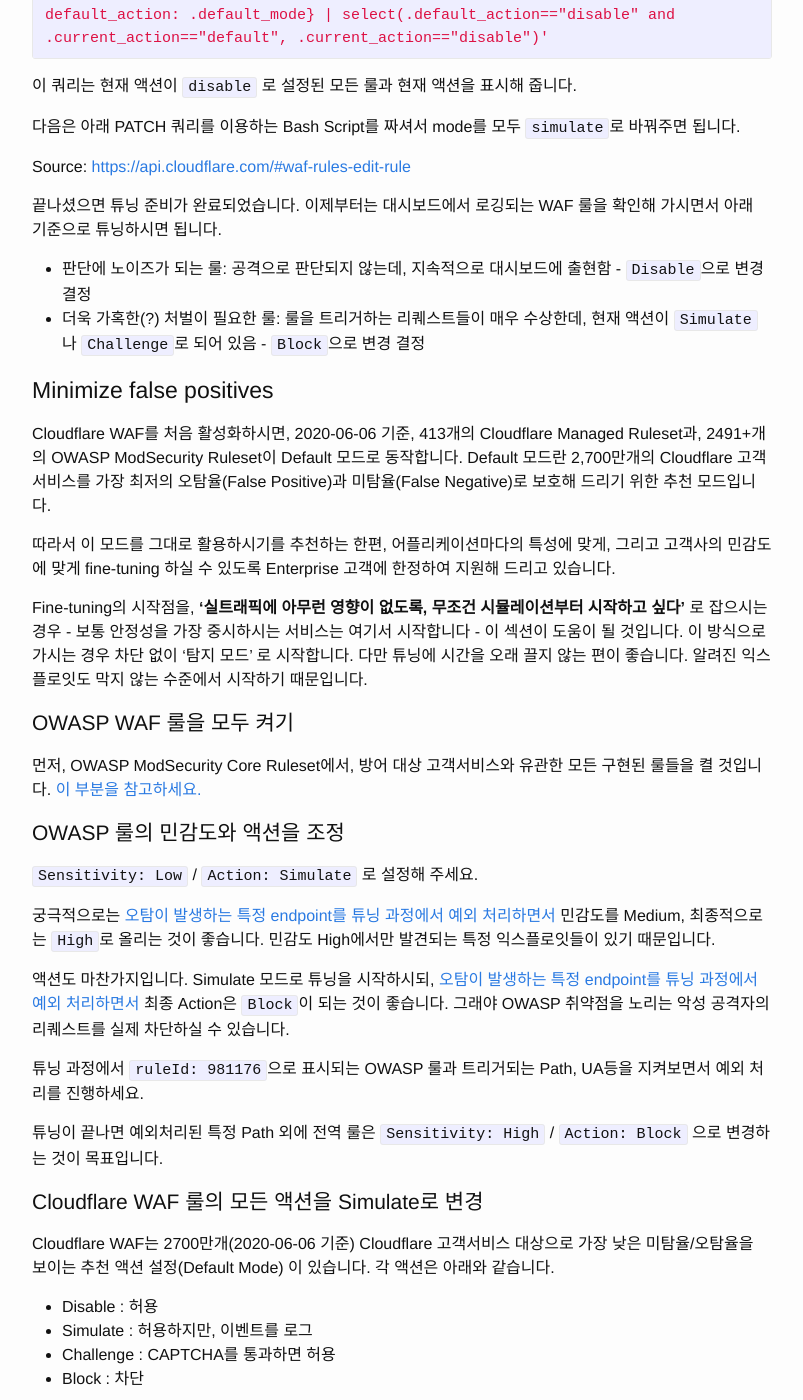
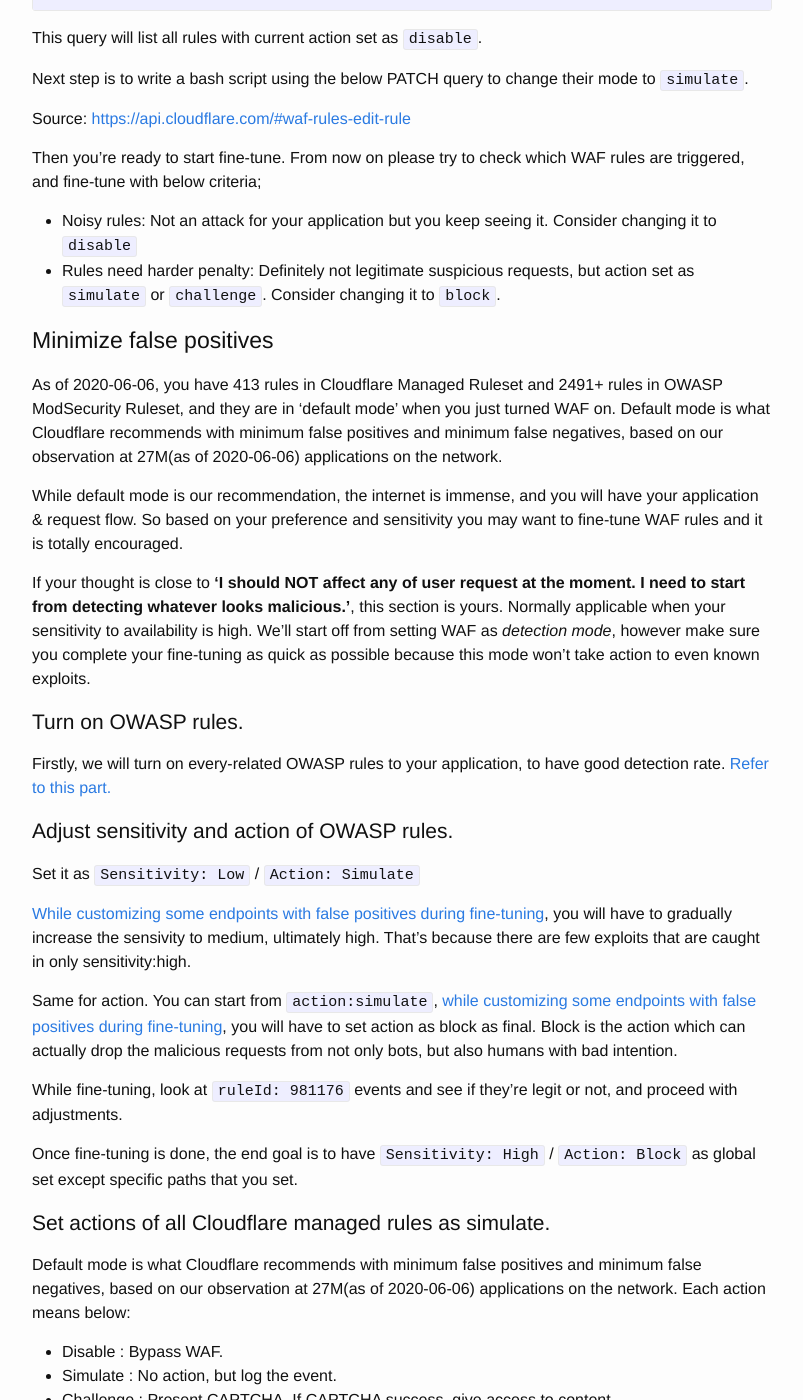
Before and after one commit to jcompliance/jcompliance.github.io, a Jekyll site: the page built from _posts/2020-05-28-frequently-asked-api-calls-en.md, in a window 1280 px wide and 1400 px high, scrolled down 12416 px. Shown: the whole window, without its empty margins (238-1041 px from the left). Built offline with Jekyll 4.4.1, drawn with Linux system fonts in a browser that asks for light colours; some of the changed text lies outside the part shown.

Commit message:
KO-EN translate

```diff
--- a/_posts/2020-05-28-frequently-asked-api-calls-en.md
+++ b/_posts/2020-05-28-frequently-asked-api-calls-en.md
@@ -362,7 +362,7 @@ If your thought is close to **'I'd like to start from Cloudflare's recommended m
 ### Turn on OWASP rules.
 {:.no_toc}
 
-[Have a read about how OWASP ruleset works in Cloudflare WAF here)(https://support.cloudflare.com/hc/en-us/articles/200172016-Understanding-the-Cloudflare-Web-Application-Firewall-WAF-#sJbboLurEVhipzWYJQnyz). In this section we will turn on every-related OWASP rules to your application, to have good detection rate.
+[Have a read about how OWASP ruleset works in Cloudflare WAF here](https://support.cloudflare.com/hc/en-us/articles/200172016-Understanding-the-Cloudflare-Web-Application-Firewall-WAF-#sJbboLurEVhipzWYJQnyz). In this section we will turn on every-related OWASP rules to your application, to have good detection rate.
 
 Firstly, use below query to retrieve package ID of `OWASP ModSecurity Core Rule Set`.
 
@@ -410,14 +410,14 @@ While fine-tuning, look at `ruleId: 981176` events and see if they're legit or n
 
 Once fine-tuning is done, the end goal is to have `Sensitivity: High` / `Action: Block` as global set except specific paths that you set.
 
-### Cloudflare WAF 룰의 액션을 최소 Simulate 모드로 올리기
+### Set actions of Cloudflare managed rules as minimum simulate.
 {:.no_toc}
 
-2700만개(2020-06-06 기준) Cloudflare 고객서비스 중, 몇 곳에서 오탐 가능성이 제기되어 Default 동작이 `Disabled`로 되어 있는 룰들이 있습니다. `ruleId 100001: Anomaly:Header:User-Agent - Missing` 이 좋은 예시인데요, user-Agent 필드가 없는 리퀘스트는 보통 정상으로 판단하지 않습니다. 그러나 허술하게 짜여진 커스텀 봇을 다 잡아내기 때문에 이런 봇을 의도적으로 돌리는 몇몇 사이트에서는 오탐으로 판단하실 수도 있습니다. Cloudflare는 2700만개(2020-06-06 기준) 고객서비스를 기준으로 잡으므로 노이즈를 줄이기 위해 이러한 룰들은 로깅 없이 꺼져 있습니다. 고객사 입장에서는 이렇게 꺼져 있는 룰들을 로깅 모드 `Simulate`로 동작으로 바꾸시면, 방어 대상 사이트에 들어오는 리퀘스트의 현재 상태를 알아본 뒤, 이후에 액션 레벨을 높이실지 혹은 낮추실지를 결정하실 수 있습니다.
+There're WAF rules with action:`Disabled` because they're deprecated, or few of Cloudflare customers' application out of 27M(as of 2020-06-06) reported false positives. This `ruleId 100001: Anomaly:Header:User-Agent - Missing` is a good example: if a request doesn't have user-Agent it is normally safe to say it's anomaly, but if you run this rule it will catch lots of not-thoroughly-made custom bot requests so if you do have purposeful bots like this you may feel it's false positive. Cloudflare disables this kind of rules not to have too much noise to 27M applications. However you may want to still see if requests to your application triggers even these rules to catch them better, by changing the action from `disable` to `simulate`.
 
-따라서 여기서는 `Disable`된 룰들을 모두 찾아내고 `Simulate`로 바꾸는 법을 알아볼 것입니다.
+We will try to catch all `disabled` rules and how to change them to `simulate`.
 
-먼저, 아래 API를 써서 `Cloudflare Managed Ruleset`의 패키지 ID를 얻어오십시오.
+Firstly, use the below API to get package ID of **Cloudflare Managed Ruleset**.
 
 Source: [https://api.cloudflare.com/#waf-rule-packages-properties](https://api.cloudflare.com/#waf-rule-packages-properties)
 
@@ -425,7 +425,7 @@ Source: [https://api.cloudflare.com/#waf-rule-packages-properties](https://api.c
 curl -s -H "X-Auth-Email: <YOUR_EMAIL>" -H "X-Auth-Key: <API_KEY>" -H "Content-Type: application/json" "https://api.cloudflare.com/client/v4/zones/<ZONE_ID>/firewall/waf/packages" | jq -r '.result[] | {package: .name, id: .id}'
 {% endhighlight %}
 
-아래 쿼리에서 방금 얻어온 `<PACKAGE_ID>` 부분을 붙여넣어 아래 API 콜을 돌리십시오.
+Run below query using `<PACKAGE_ID>` you just retrieved.
 
 Source: [https://api.cloudflare.com/#waf-rules-list-rules](https://api.cloudflare.com/#waf-rules-list-rules)
 
@@ -433,56 +433,56 @@ Source: [https://api.cloudflare.com/#waf-rules-list-rules](https://api.cloudflar
 curl -s -H "X-Auth-Email: <YOUR_EMAIL>" -H "X-Auth-Key: <API_KEY>" -H "Content-Type: application/json" "https://api.cloudflare.com/client/v4/zones/<ZONE_ID>/firewall/waf/packages/<PACKAGE_ID>/rules?per_page=999&page=1" | jq -cr '.result[] | {id: .id, current_action: .mode, default_action: .default_mode} | select(.default_action=="disable" and .current_action=="default", .current_action=="disable")'
 {% endhighlight %}
 
-이 쿼리는 현재 액션이 `disable` 로 설정된 모든 룰과 현재 액션을 표시해 줍니다.
+This query will list all rules with current action set as `disable`.
 
-다음은 아래 PATCH 쿼리를 이용하는 Bash Script를 짜셔서 mode를 모두 `simulate`로 바꿔주면 됩니다.
+Next step is to write a bash script using the below PATCH query to change their mode to `simulate`.
 
 Source: [https://api.cloudflare.com/#waf-rules-edit-rule](https://api.cloudflare.com/#waf-rules-edit-rule)
 
-끝나셨으면 튜닝 준비가 완료되었습니다. 이제부터는 대시보드에서 로깅되는 WAF 룰을 확인해 가시면서 아래 기준으로 튜닝하시면 됩니다.
+Then you're ready to start fine-tune. From now on please try to check which WAF rules are triggered, and fine-tune with below criteria;
 
-- 판단에 노이즈가 되는 룰: 공격으로 판단되지 않는데, 지속적으로 대시보드에 출현함 - `Disable`으로 변경 결정
-- 더욱 가혹한(?) 처벌이 필요한 룰: 룰을 트리거하는 리퀘스트들이 매우 수상한데, 현재 액션이 `Simulate`나 `Challenge`로 되어 있음 - `Block`으로 변경 결정
+- Noisy rules: Not an attack for your application but you keep seeing it. Consider changing it to `disable`
+- Rules need harder penalty: Definitely not legitimate suspicious requests, but action set as `simulate` or `challenge`. Consider changing it to `block`.
 
 ## Minimize false positives
 
-Cloudflare WAF를 처음 활성화하시면, 2020-06-06 기준, 413개의 Cloudflare Managed Ruleset과, 2491+개의 OWASP ModSecurity Ruleset이 Default 모드로 동작합니다. Default 모드란 2,700만개의 Cloudflare 고객 서비스를 가장 최저의 오탐율(False Positive)과 미탐율(False Negative)로 보호해 드리기 위한 추천 모드입니다.
+As of 2020-06-06, you have 413 rules in Cloudflare Managed Ruleset and 2491+ rules in OWASP ModSecurity Ruleset, and they are in 'default mode' when you just turned WAF on. Default mode is what Cloudflare recommends with minimum false positives and minimum false negatives, based on our observation at 27M(as of 2020-06-06) applications on the network.
 
-따라서 이 모드를 그대로 활용하시기를 추천하는 한편, 어플리케이션마다의 특성에 맞게, 그리고 고객사의 민감도에 맞게 fine-tuning 하실 수 있도록 Enterprise 고객에 한정하여 지원해 드리고 있습니다.
+While default mode is our recommendation, the internet is immense, and you will have your application & request flow. So based on your preference and sensitivity you may want to fine-tune WAF rules and it is totally encouraged.
 
-Fine-tuning의 시작점을, **'실트래픽에 아무런 영향이 없도록, 무조건 시뮬레이션부터 시작하고 싶다'** 로 잡으시는 경우 - 보통 안정성을 가장 중시하시는 서비스는 여기서 시작합니다 - 이 섹션이 도움이 될 것입니다. 이 방식으로 가시는 경우 차단 없이 '탐지 모드' 로 시작합니다. 다만 튜닝에 시간을 오래 끌지 않는 편이 좋습니다. 알려진 익스플로잇도 막지 않는 수준에서 시작하기 때문입니다.
+If your thought is close to **'I should NOT affect any of user request at the moment. I need to start from detecting whatever looks malicious.'**, this section is yours. Normally applicable when your sensitivity to availability is high. We'll start off from setting WAF as *detection mode*, however make sure you complete your fine-tuning as quick as possible because this mode won't take action to even known exploits.
 
-### OWASP WAF 룰을 모두 켜기
+### Turn on OWASP rules.
 {:.no_toc}
 
-먼저, OWASP ModSecurity Core Ruleset에서, 방어 대상 고객서비스와 유관한 모든 구현된 룰들을 켤 것입니다. [이 부분을 참고하세요.](/cloudflare/analytics/2020/05/28/frequently-asked-api-calls-ko.html#owasp-waf-%EB%A3%B0%EC%9D%84-%EB%AA%A8%EB%91%90-%EC%BC%9C%EA%B8%B0)
+Firstly, we will turn on every-related OWASP rules to your application, to have good detection rate. [Refer to this part.](/cloudflare/analytics/2020/05/28/frequently-asked-api-calls-en.html#turn-on-owasp-rules)
 
-### OWASP 룰의 민감도와 액션을 조정
+### Adjust sensitivity and action of OWASP rules.
 {:.no_toc}
 
-`Sensitivity: Low` / `Action: Simulate` 로 설정해 주세요.
+Set it as `Sensitivity: Low` / `Action: Simulate`
 
-궁극적으로는 [오탐이 발생하는 특정 endpoint를 튜닝 과정에서 예외 처리하면서](/cloudflare/analytics/2020/05/28/frequently-asked-api-calls-ko.html#waf-룰-세부-조정-ent-only) 민감도를 Medium, 최종적으로는 `High`로 올리는 것이 좋습니다. 민감도 High에서만 발견되는 특정 익스플로잇들이 있기 때문입니다.
+[While customizing some endpoints with false positives during fine-tuning](/cloudflare/analytics/2020/05/28/frequently-asked-api-calls-en.html#waf-override-ent-only), you will have to gradually increase the sensivity to medium, ultimately high. That’s because there are few exploits that are caught in only sensitivity:high.
 
-액션도 마찬가지입니다. Simulate 모드로 튜닝을 시작하시되, [오탐이 발생하는 특정 endpoint를 튜닝 과정에서 예외 처리하면서](/cloudflare/analytics/2020/05/28/frequently-asked-api-calls-ko.html#waf-룰-세부-조정-ent-only) 최종 Action은 `Block`이 되는 것이 좋습니다. 그래야 OWASP 취약점을 노리는 악성 공격자의 리퀘스트를 실제 차단하실 수 있습니다.
+Same for action. You can start from `action:simulate`, [while customizing some endpoints with false positives during fine-tuning](/cloudflare/analytics/2020/05/28/frequently-asked-api-calls-en.html#waf-override-ent-only), you will have to set action as block as final. Block is the action which can actually drop the malicious requests from not only bots, but also humans with bad intention.
 
-튜닝 과정에서 `ruleId: 981176`으로 표시되는 OWASP 룰과 트리거되는 Path, UA등을 지켜보면서 예외 처리를 진행하세요.
+While fine-tuning, look at `ruleId: 981176` events and see if they’re legit or not, and proceed with adjustments.
 
-튜닝이 끝나면 예외처리된 특정 Path 외에 전역 룰은 `Sensitivity: High` / `Action: Block` 으로 변경하는 것이 목표입니다.
+Once fine-tuning is done, the end goal is to have `Sensitivity: High` / `Action: Block` as global set except specific paths that you set.
 
-### Cloudflare WAF 룰의 모든 액션을 Simulate로 변경
+### Set actions of all Cloudflare managed rules as simulate.
 {:.no_toc}
 
-Cloudflare WAF는 2700만개(2020-06-06 기준) Cloudflare 고객서비스 대상으로 가장 낮은 미탐율/오탐율을 보이는 추천 액션 설정(Default Mode) 이 있습니다. 각 액션은 아래와 같습니다.
+Default mode is what Cloudflare recommends with minimum false positives and minimum false negatives, based on our observation at 27M(as of 2020-06-06) applications on the network. Each action means below:
 
-- Disable : 허용
-- Simulate : 허용하지만, 이벤트를 로그
-- Challenge : CAPTCHA를 통과하면 허용
-- Block : 차단
+- Disable : Bypass WAF.
+- Simulate : No action, but log the event.
+- Challenge : Present CAPTCHA. If CAPTCHA success, give access to content.
+- Block : Drop
 
-WAF를 소위 **탐지 모드**로 동작시키기 위해 `Challenge`, `Block`, (Optional: `Disable` 포함)으로 동작하는 룰을 모두 `Simulate`로 바꿀 것입니다.
+To run WAF as so-called *detection mode*, we'll change action from `challenge` and `block` (and optionally `disable`) to `simulate`.
 
-먼저, 아래 API를 써서 `Cloudflare Managed Ruleset`의 패키지 ID를 얻어오십시오.
+Firstly, use the below API to get package ID of Cloudflare Managed Ruleset.
 
 Source: [https://api.cloudflare.com/#waf-rule-packages-properties](https://api.cloudflare.com/#waf-rule-packages-properties)
 
@@ -490,7 +490,7 @@ Source: [https://api.cloudflare.com/#waf-rule-packages-properties](https://api.c
 curl -s -H "X-Auth-Email: <YOUR_EMAIL>" -H "X-Auth-Key: <API_KEY>" -H "Content-Type: application/json" "https://api.cloudflare.com/client/v4/zones/<ZONE_ID>/firewall/waf/packages" | jq -r '.result[] | {package: .name, id: .id}'
 {% endhighlight %}
 
-아래 쿼리에서 방금 얻어온 `<PACKAGE_ID>` 부분을 붙여넣어 아래 API 콜을 돌리십시오.
+Run below query using `<PACKAGE_ID>` you just retrieved.
 
 Source: [https://api.cloudflare.com/#waf-rules-list-rules](https://api.cloudflare.com/#waf-rules-list-rules)
 
@@ -498,16 +498,17 @@ Source: [https://api.cloudflare.com/#waf-rules-list-rules](https://api.cloudflar
 curl -s -H "X-Auth-Email: <YOUR_EMAIL>" -H "X-Auth-Key: <API_KEY>" -H "Content-Type: application/json" "https://api.cloudflare.com/client/v4/zones/<ZONE_ID>/firewall/waf/packages/<PACKAGE_ID>/rules?per_page=999&page=1" | jq -cr '.result[] | {id: .id, current_action: .mode, default_action: .default_mode} | select(.current_action=="block", .current_action=="challenge", (.current_action=="default" and .default_action=="block"), (.current_action=="default" and .default_action=="challenge"))'
 {% endhighlight %}
 
-이 쿼리는 현재 액션이 `challenge`나 `block`으로 되어 있는 모든 룰을 표시해 줍니다.
+This query will list all rules with current action set as `challenge` or `block`.
 
-다음은 아래 PATCH 쿼리를 이용하는 Bash Script를 짜셔서 해당 룰의 mode를 모두 `simulate`로 바꿔주면 됩니다.
+Next step is to write a bash script using the below PATCH query to change their mode to `simulate`.
 
 Source: [https://api.cloudflare.com/#waf-rules-edit-rule](https://api.cloudflare.com/#waf-rules-edit-rule)
 
-끝나셨으면 튜닝 준비가 완료되었습니다. 이제부터는 대시보드에서 로깅되는 WAF 룰을 확인해 가시면서 아래 기준으로 튜닝하시면 됩니다.
+Then you’re ready to start fine-tune. From now on please try to check which WAF rules are triggered, and fine-tune with below criteria;
 
-- 자주 트리거되는 룰: 탐지되는 개별 룰셋의 정탐 여부를 판단하여 `Block`(이나 `Challenge`)으로 변경 결정
-- 판단에 노이즈가 되는 룰: 공격으로 판단되지 않는데, 지속적으로 대시보드에 출현함 - `Disable`으로 변경 결정
+- Rules actively triggered: Determine if the individual rule triggers were legitimate.
+  - If legitimate: Change the action to `Block` (or `Challenge`)
+  - Doesn't look legitimate, but somehow gives noise: Consider changing the action to `Disable`
 
 ## WAF Override (ENT Only)
 
```
